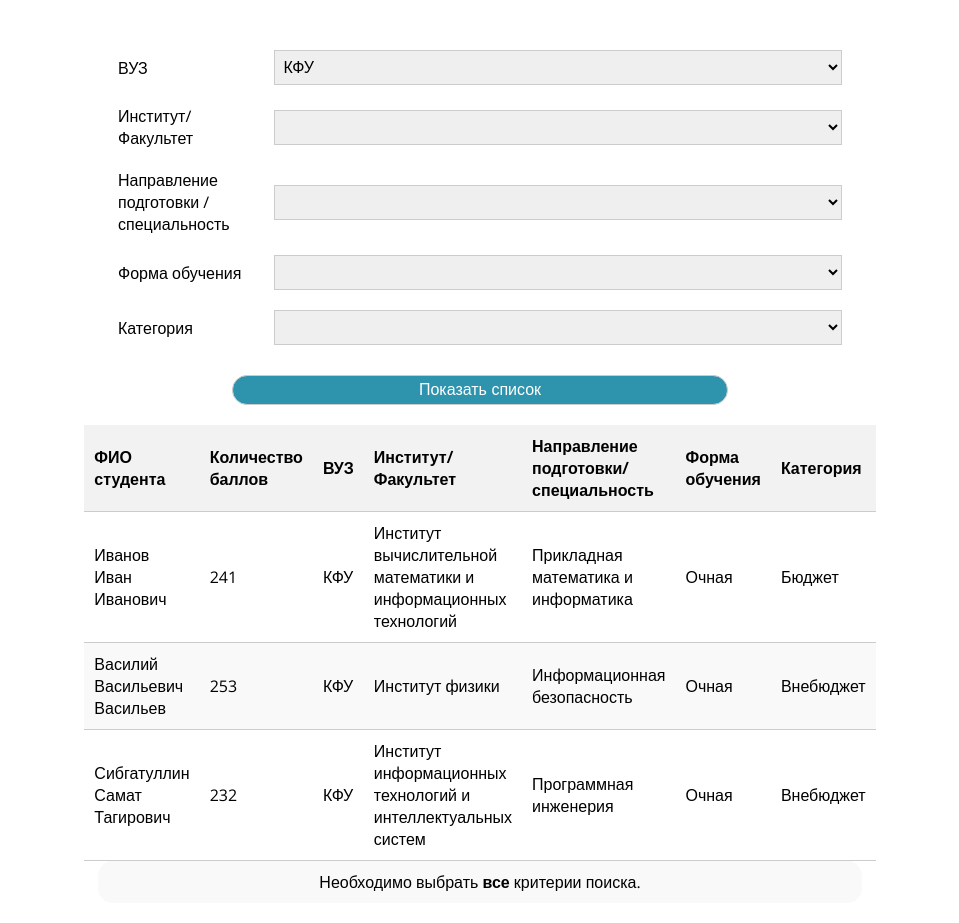
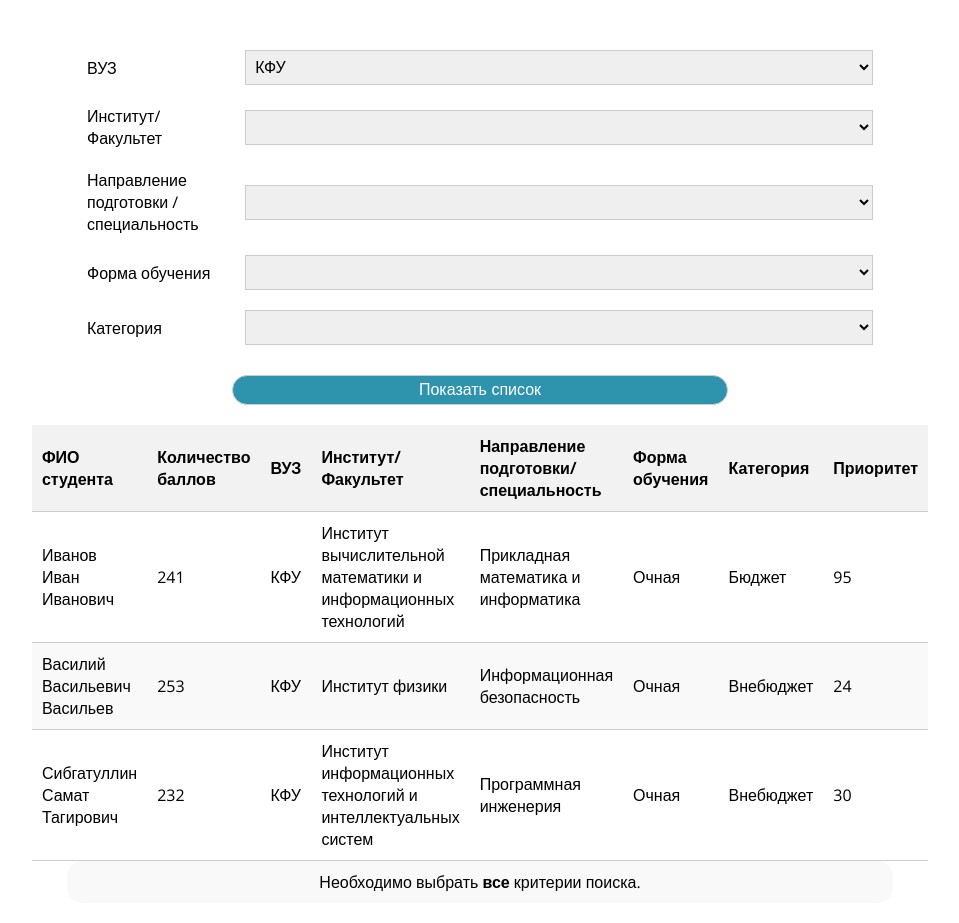
Before and after one commit to RollerWin/Abitur, a plain HTML site: page index.html in a window 1280 px wide. Shown: the whole page, without its empty margins (160-1119 px from the left). Drawn offline with nearby package versions, Linux system fonts and the light colour scheme.

Commit message:
added Priority column

```diff
--- a/index.html
+++ b/index.html
@@ -134,6 +134,7 @@
           <th>Направление подготовки/специальность</th>
           <th>Форма обучения</th>
           <th>Категория</th>
+          <th>Приоритет</th>
         </tr>
       </thead>
       <tbody>
@@ -145,6 +146,7 @@
           <td>Прикладная математика и информатика</td>
           <td>Очная</td>
           <td>Бюджет</td>
+          <td>95</td>
         </tr>
 
         <tr>
@@ -155,6 +157,7 @@
           <td>Информационная безопасность</td>
           <td>Очная</td>
           <td>Внебюджет</td>
+          <td>24</td>
         </tr>
 
         <tr>
@@ -165,6 +168,7 @@
           <td>Программная инженерия</td>
           <td>Очная</td>
           <td>Внебюджет</td>
+          <td>30</td>
         </tr>
       </tbody>
     </table>
--- a/style.css
+++ b/style.css
@@ -12,7 +12,7 @@ body {
 .form_table {
   margin: 20px auto;
   border-collapse: collapse;
-  width: 60%;
+  width: 65%;
   border-radius: 15px;
 }
 
@@ -46,7 +46,7 @@ body {
 }
 
 .students_table {
-    width: 60%;
+    width: 65%;
     border-collapse: collapse;
     margin: auto;
   }
@@ -72,7 +72,7 @@ footer {
   padding: 10px;
   margin: auto;
   text-align: center;
-  width: 60%;
+  width: 65%;
   border-radius: 15px;
 }
 
```
